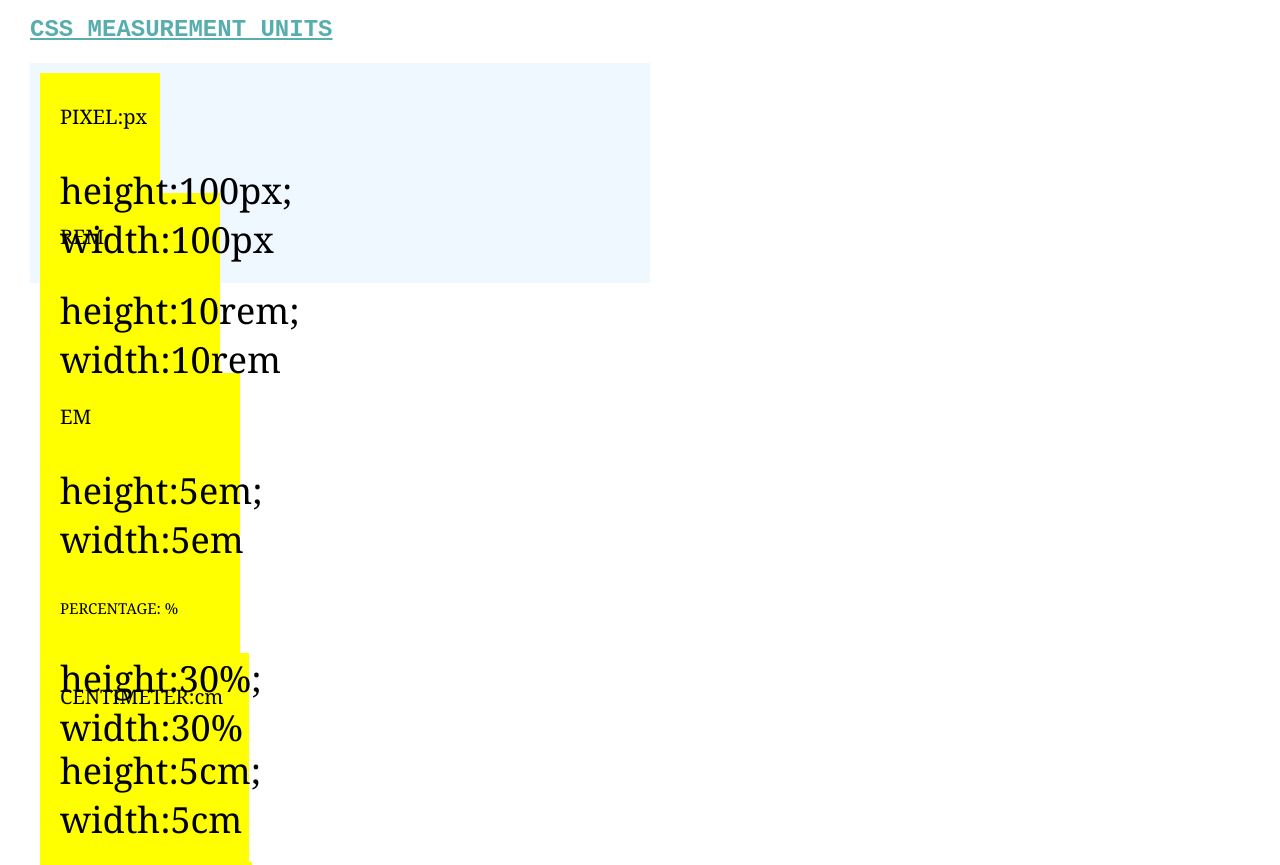
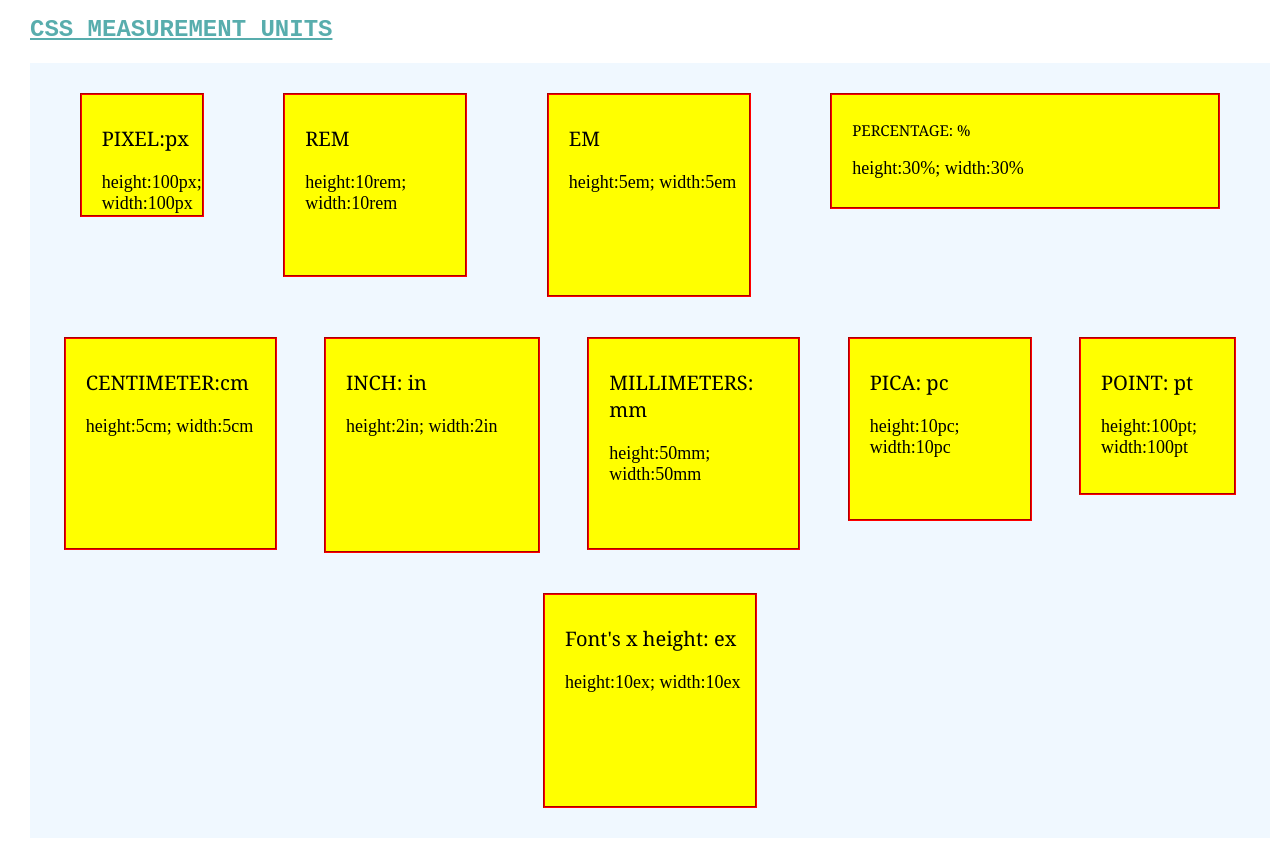
Before and after one commit to anishadas/CSS-IN-DETAIL, a plain HTML site: page index.html in a window 1280 px wide. Shown: the part 2667-3532 px from the top of the page. Drawn offline with Linux system fonts and the light colour scheme.

Commit message:
Update css_ext.css

```diff
--- a/css_ext.css
+++ b/css_ext.css
@@ -50,3 +50,24 @@ div p{
     cursor: pointer;
     transition: 0.2s ease-in-out;
 }
+.measurements{
+    width: 100%;
+    height: auto;
+    display: flex;
+    flex-direction: row;
+    flex-wrap: wrap;
+    justify-content: space-around;
+
+}
+.measurements div{
+    padding: 10px;
+    margin: 20px;
+    border: 2px groove red;
+}
+.measurements .dimension{
+    font-size: 18px;
+    font-family: 'Times New Roman', Times, serif;
+}
+.headings:hover{
+    color:royalblue;
+}
```
